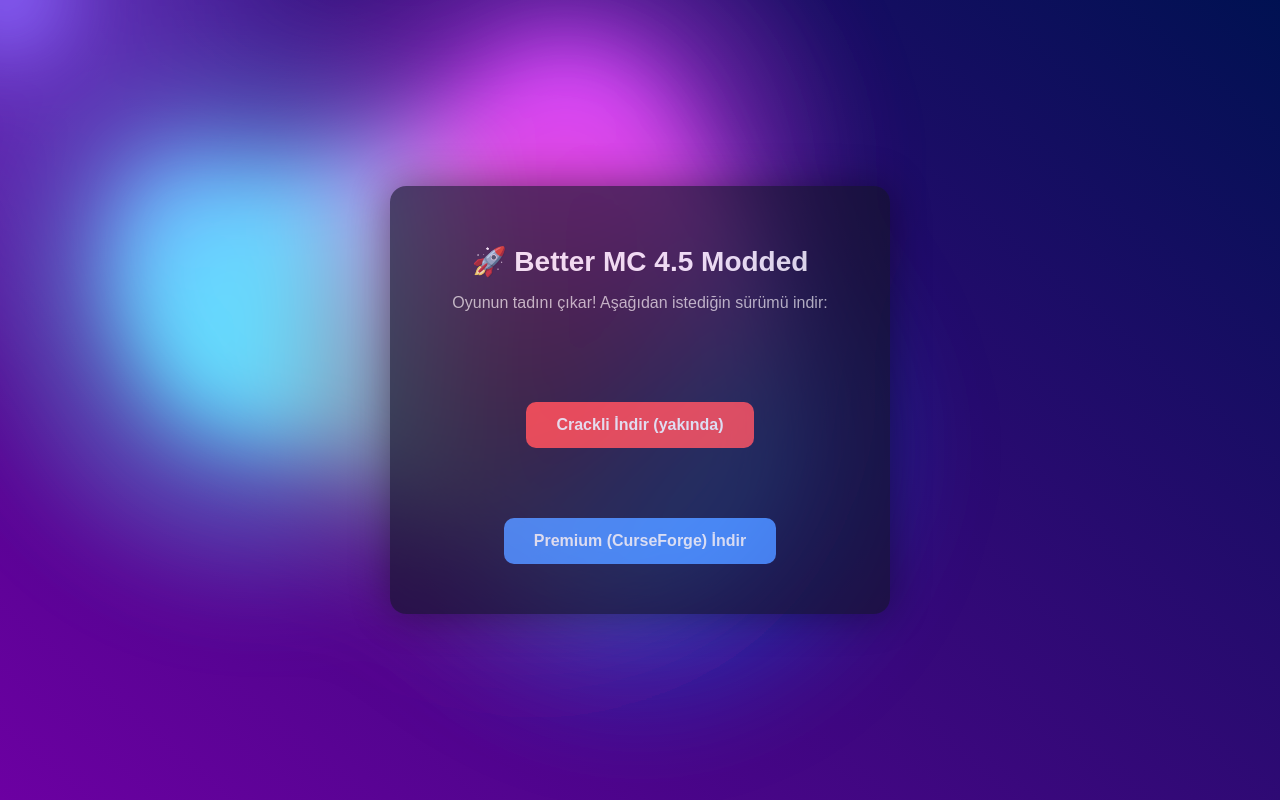
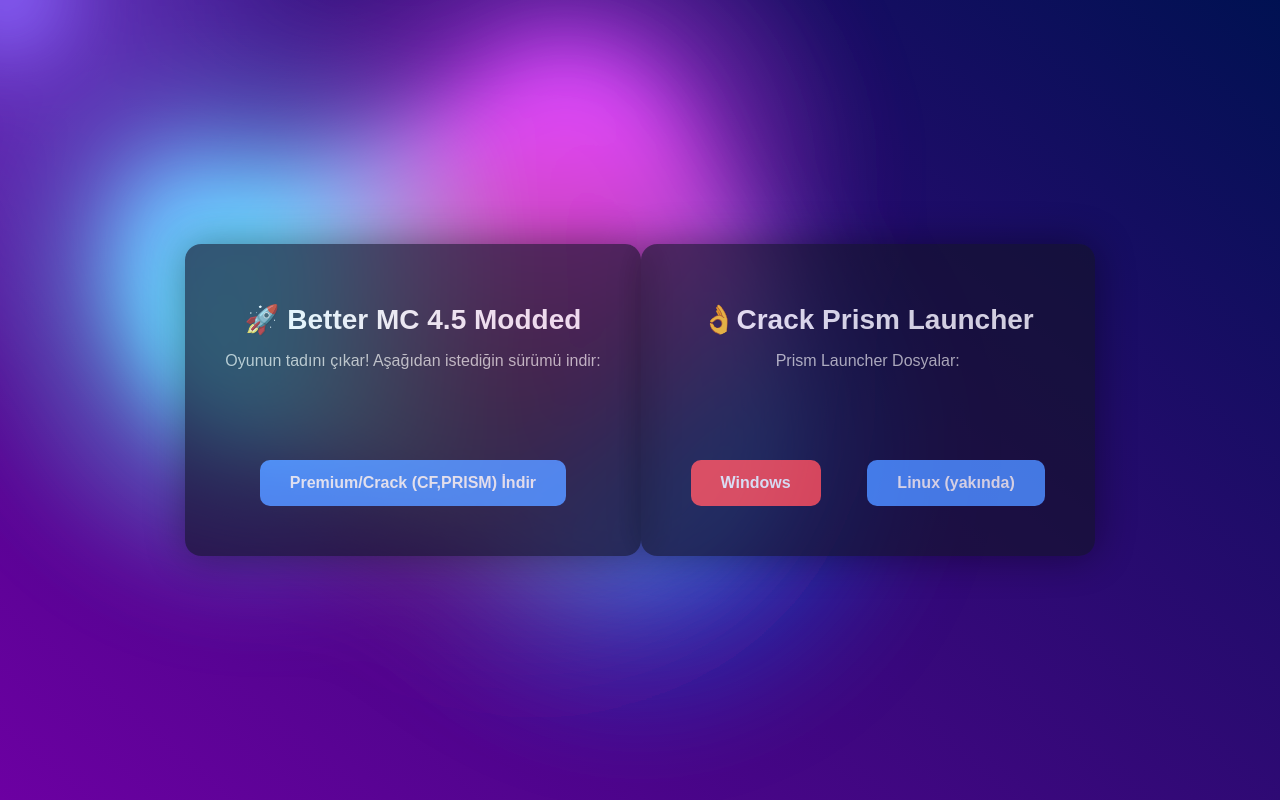
Before and after one commit to 24FeiFei1/atcraft, a plain HTML site: page index.html in a window 1280 px wide. Drawn offline with Linux system fonts and the light colour scheme.

Commit message:
Add files via upload

```diff
--- a/index.html
+++ b/index.html
@@ -35,8 +35,15 @@
       <h1>🚀 Better MC 4.5 Modded</h1>
       <p>Oyunun tadını çıkar! Aşağıdan istediğin sürümü indir:</p>
 
-      <button class="btn btn-crack" onclick="indirCrack()">Crackli İndir (yakında)</button>
-      <button class="btn btn-premium" onclick="indirPremium()">Premium (CurseForge) İndir</button>
+
+      <button class="btn btn-premium" onclick="indirPremium()">Premium/Crack (CF,PRISM) İndir</button>
+    </div>
+	<div class="container">
+      <h1>👌Crack Prism Launcher</h1>
+      <p>Prism Launcher Dosyalar:</p>
+
+      <button class="btn btn-crack" onclick="indirWindows()">Windows</button>
+      <button class="btn btn-premium" onclick="indirLinux()">Linux (yakında)</button>
     </div>
   </div>
 
@@ -46,6 +53,10 @@
       window.location.href = "downloads/crackli-modpack.zip";
     }
 
+	function indirWindows() {
+      window.location.href = "https://github.com/Diegiwg/PrismLauncher-Cracked/releases/download/9.4/PrismLauncher-Windows-MinGW-w64-9.4.zip";
+    }
+
     function indirPremium() {
       window.location.href = "https://drive.usercontent.google.com/download?id=17M7frsx45PAC9wWKdGNTSOrYhqC2znP3&export=download&authuser=0&confirm=t&uuid=12fb9c56-7a8c-41af-a361-02160a9da27a&at=AN8xHoqtxfdQ5B9Lp2VHSsfJyy9A:1752059070596";
     }
```
